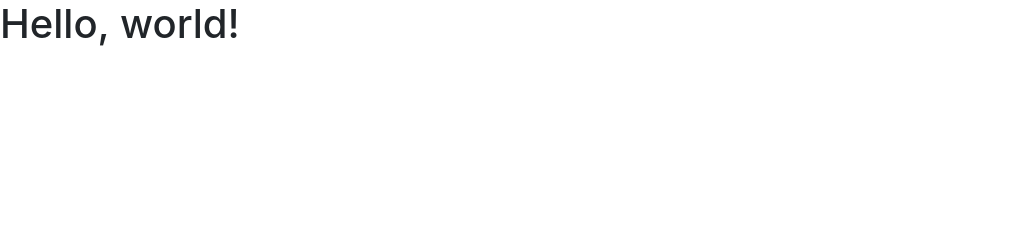
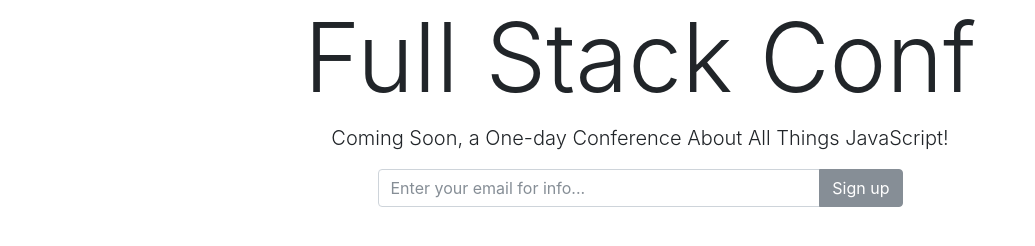
Before and after one commit to jripke74/FrontEndDevTraining, a plain HTML site: page BootStrap4Basics/index.html in a window 1280 px wide. Shown: the whole page, without its empty margins (0-1035 px from the left). Drawn offline with nearby package versions, Linux system fonts and the light colour scheme.

Commit message:
BootStrapBasics: added p and form w/button

```diff
--- a/BootStrap4Basics/index.html
+++ b/BootStrap4Basics/index.html
@@ -7,9 +7,17 @@
   <link rel="stylesheet" rel="stylesheet" href="https://maxcdn.bootstrapcdn.com/bootstrap/4.0.0-beta.2/css/bootstrap.min.css" integrity="sha384-PsH8R72JQ3SOdhVi3uxftmaW6Vc51MKb0q5P2rRUpPvrszuE4W1povHYgTpBfshb" crossorigin="anonymous">
 </head>
 <body>
-  <h1>Hello, world!</h1>
-  <script src="https://code.jquery.com/jquery-3.2.1.slim.min.js" integrity="sha384-KJ3o2DKtIkvYIK3UENzmM7KCkRr/rE9/Qpg6aAZGJwFDMVNA/GpGFF93hXpG5KkN" crossorigin="anonymous"></script>
-  <script src="https://cdnjs.cloudflare.com/ajax/libs/popper.js/1.12.3/umd/popper.min.js" integrity="sha384-vFJXuSJphROIrBnz7yo7oB41mKfc8JzQZiCq4NCceLEaO4IHwicKwpJf9c9IpFgh" crossorigin="anonymous"></script>
-  <script src="https://maxcdn.bootstrapcdn.com/bootstrap/4.0.0-beta.2/js/bootstrap.min.js" integrity="sha384-alpBpkh1PFOepccYVYDB4do5UnbKysX5WZXm3XxPqe5iKTfUKjNkCk9SaVuEZflJ" crossorigin="anonymous"></script>
+  <div class="container text-center">
+    <h1 class="display-1">Full Stack Conf</h1>
+    <p class="lead">Coming Soon, a One-day Conference About All Things JavaScript!</p>
+    <div class="col-lg-6 offset-lg-3">
+    <div class="input-group">
+      <input type="text" class="form-control" placeholder="Enter your email for info..." aria-label="Search for...">
+      <span class="input-group-btn">
+        <button class="btn btn-secondary" type="button">Sign up</button>
+      </span>
+    </div>
+  </div>
+  </div>
 </body>
 </html>
```
